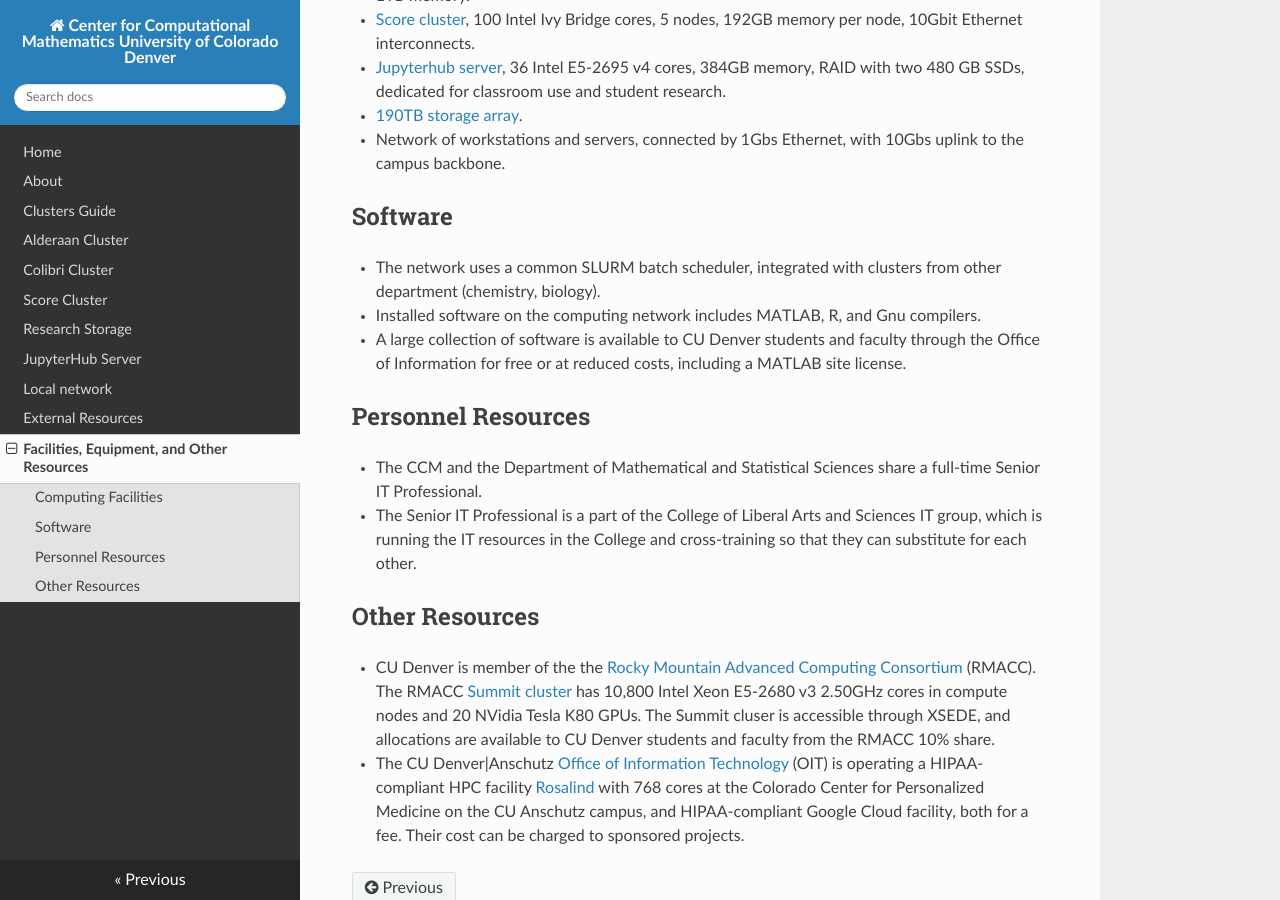
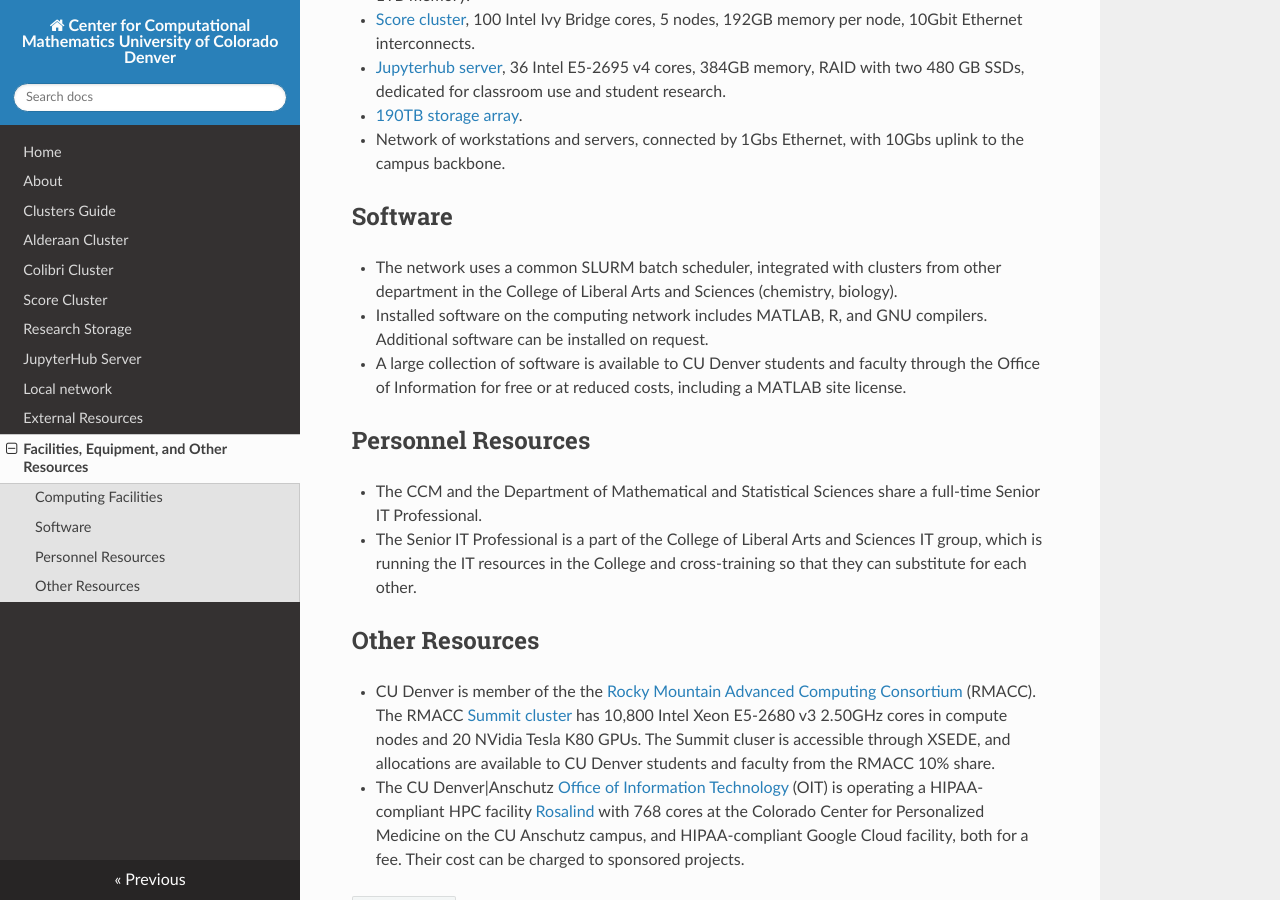
Before and after one commit to ccmucdenver/ccm-docs, an MkDocs documentation site: the page built from docs/facilities.md, in a window 1280 px wide and 900 px high, scrolled down 448 px. Built offline with MkDocs 1.6.1, drawn with Linux system fonts in a browser that asks for light colours; nearby versions of some CDN libraries.

Commit message:
updated software

```diff
--- a/docs/facilities.md
+++ b/docs/facilities.md
@@ -11,8 +11,8 @@ The Center for Computational Mathematics (CCM) and the Department of Mathematica
 *   Network of workstations and servers, connected by 1Gbs Ethernet, with 10Gbs uplink to the campus backbone.
 
 ## Software
-*   The network uses a common SLURM batch scheduler, integrated with clusters from other department (chemistry, biology).
-*   Installed software on the computing network includes MATLAB, R, and Gnu compilers.
+*   The network uses a common SLURM batch scheduler, integrated with clusters from other department in the College of Liberal Arts and Sciences (chemistry, biology).
+*   Installed software on the computing network includes MATLAB, R, and GNU compilers. Additional software can be installed on request.
 *   A large collection of software is available to CU Denver students and faculty through the Office of Information for free or at reduced costs, including a MATLAB site license.
 
 ## Personnel Resources
```
